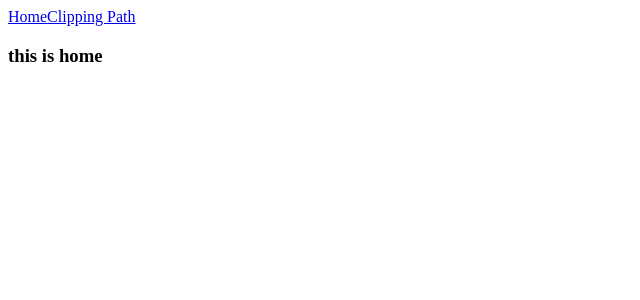
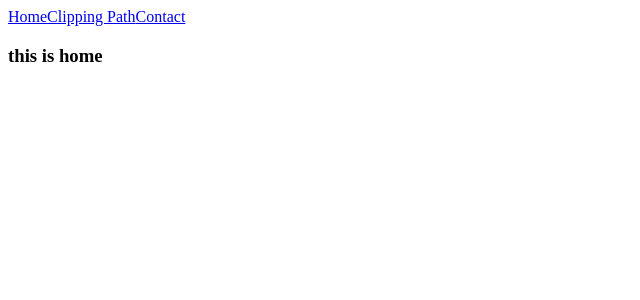
Before and after one commit to lightDevX/simplefirebase, a React (Vite) app: page / in a window 1280 px wide. Shown: the top 300 px of the page, without its empty margins (0-640 px from the left). Built offline with nearby package versions, Linux system fonts and the light colour scheme.

Commit message:
New component create

```diff
--- a/src/components/Header/Header.jsx
+++ b/src/components/Header/Header.jsx
@@ -6,6 +6,7 @@
         <div>
             <Link to='/'>Home</Link>
             <Link to='/clipping-path'>Clipping Path</Link>
+            <Link to='/contact'>Contact</Link>
 
         </div>
     );
--- a/src/main.jsx
+++ b/src/main.jsx
@@ -5,6 +5,7 @@
 import Root from './layout/root'
 import Home from './pages/Home/Home'
 import ClippingPath from './pages/Services/ClippingPath/ClippingPath'
+import Contact from './pages/Contact/Contact'
 
 
 const router = createBrowserRouter([
@@ -19,6 +20,10 @@
       {
         path: '/clipping-path',
         element: <ClippingPath />
+      },
+      {
+        path: '/contact',
+        element: <Contact />
       }
     ]
   }
--- /dev/null
+++ b/src/pages/Contact/Contact.jsx
@@ -0,0 +1,11 @@
+import React from 'react';
+
+const Contact = () => {
+    return (
+        <div>
+
+        </div>
+    );
+};
+
+export default Contact;
```
